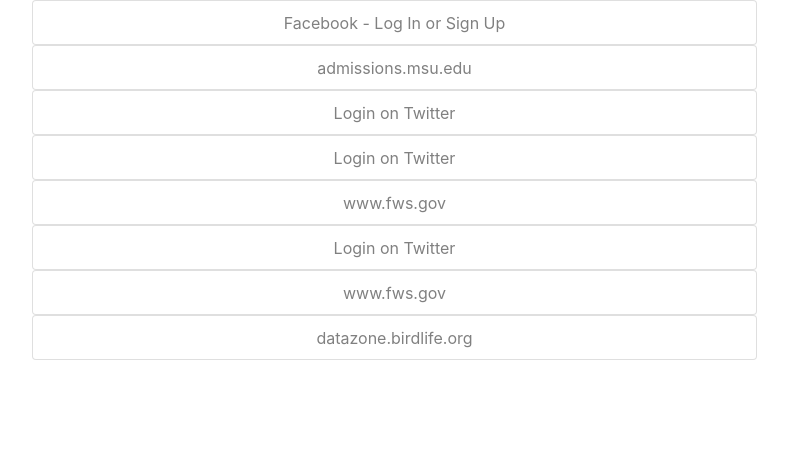
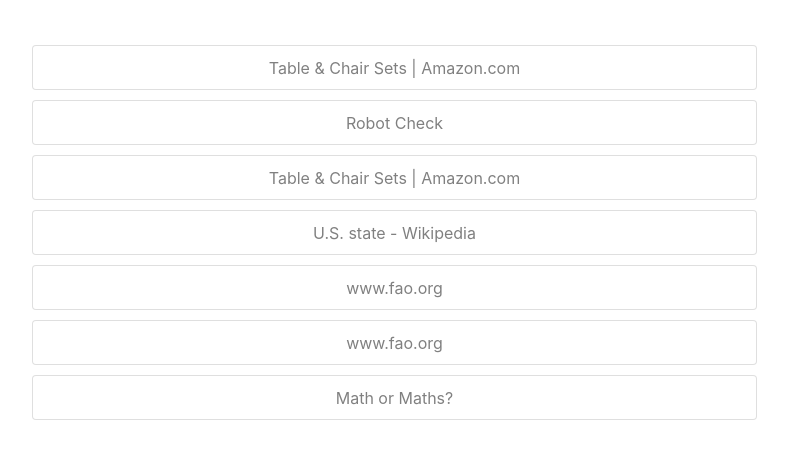
Before and after one commit to himesh257/Search-Engine, a Flask app: page /bucketList in a window 1280 px wide. Shown: the top 459 px of the page, without its empty margins (248-1036 px from the left). Run offline with Flask 2, Linux system fonts and the light colour scheme; some libraries are stand-ins or nearby versions.

Commit message:
minor bug to fix for bl

```diff
--- a/data_titles.txt
+++ b/data_titles.txt
@@ -1,8 +1,7 @@
-Facebook - Log In or Sign Up
-admissions.msu.edu
-Login on Twitter
-Login on Twitter
-www.fws.gov
-Login on Twitter
-www.fws.gov
-datazone.birdlife.org
+Table & Chair Sets | Amazon.com
+Robot Check
+Table & Chair Sets | Amazon.com
+U.S. state - Wikipedia
+www.fao.org
+www.fao.org
+Math or Maths?
--- a/data_url.txt
+++ b/data_url.txt
@@ -1,8 +1,7 @@
-https://www.facebook.com/
-https://admissions.msu.edu/documents/CollegePlanningGuide.pdf
-https://twitter.com/login
-https://twitter.com/login
-https://www.fws.gov/uploadedFiles/Bird_List.pdf
-https://twitter.com/login
-https://www.fws.gov/uploadedFiles/Bird_List.pdf
-http://datazone.birdlife.org/userfiles/file/Species/Taxonomy/BirdLife_Checklist_Version_9.1PDF.pdf
+https://www.amazon.com/Table-and-Chair-Sets/b?ie=UTF8&node=8566630011
+https://www.amazon.com/Dining-Kitchen-Marble-Rectangular-Breakfast/dp/B07H3MTMGD
+https://www.amazon.com/Table-and-Chair-Sets/b?ie=UTF8&node=8566630011
+https://en.wikipedia.org/wiki/U.S._state
+http://www.fao.org/3/i3396e/i3396e.pdf
+http://www.fao.org/3/i3396e/i3396e.pdf
+https://www.dailywritingtips.com/math-or-maths/
--- a/main.py
+++ b/main.py
@@ -27,10 +27,12 @@
 timess = []
 threads = []
 threadsPdf = []
+detailsExtra = []
+details = []
+pTag = []
 
 def data_title():
     with open('data_titles.txt', 'a') as f:
-        print(ind)
         for item in ind:
             f.write("%s\n" % item)
 
@@ -42,46 +44,50 @@
 def res(q):
     query = q
     for j in search(query, tld="com", num=3, stop=2, pause=3):
-        #print(j)
         results.append(j)
+        detailss(results[len(results)-1])
         r = requests.get(j).text
         soup = BeautifulSoup(r, 'html.parser')
         if len(soup.title.string) > 50:
             titles.append(soup.title.string[0:45] + "...")
         else:
             titles.append(soup.title.string)
-    print(results)
     end = time.time()
-
     return results
 
 def resPdf(q):
     query = q + " pdf"
     for j in search(query, tld="com", num=3, stop=2, pause=2):
-        print(j)
         if j[-3:] == "pdf":
             resultsPdf.append(j)
             titlesPdf.append(j.split('/')[2])
-    print(resultsPdf)
-    print(titlesPdf)
     return resultsPdf
+
+def detailss(q):
+    soup = BeautifulSoup(requests.get(q).text, 'lxml')
+    for h in soup.find_all(["h1", "h2", "h3", "h4", "h5"]):
+        x = str(h.text.strip())
+        detailsExtra.append(x)
+    y = ' '.join(detailsExtra)
+    if len(y) > 155:
+        d = y[0:150]+"...."
+        details.append(d)
+        detailsExtra.clear()
+    else:
+        details.append(y)
+        detailsExtra.clear()
 
 @app.route('/')
 def mainPage():
-    print("im at mainpage")
-    a = request.args.get('a')
-    #return render_template("main.html", results = [], url = [], c = 0)
-    return render_template("main.html", results = carss, url = url, c = len(carss))
+    return render_template("main.html", results = [], url = [], c = 0, details = [])
+    #return render_template("main.html", results = carss, url = url, c = len(carss), details=details)
 
 @app.route('/bucketList', methods=['GET','POST'])
 def bucketLists():
-    print('bl page')
     with open('data_url.txt') as f:
         bl = f.read().splitlines()
     with open('data_titles.txt') as f:
         ind = f.read().splitlines()
-    print(bl)
-    print(ind)
     return render_template("bucketList.html", bl = bl, url = ind, c = len(bl))
 
 @app.route('/final')
@@ -92,15 +98,11 @@
     if a in results:
         i = results.index(a)
         ind.append(titles[i])
-        print(ind)
         data_title()
     else:
         i = resultsPdf.index(a)
         ind.append(titlesPdf[i])
-        print(ind)
         data_title()
-    print(bl)
-    print(ind)
     return "ok"
 
 @app.route('/url', methods=['GET','POST'])
@@ -109,29 +111,23 @@
     for i in range(0,1):
         process = Thread(target=res, args=[a])
         process.start()
-        print(process)
         threads.append(process)
-    print('url page')
-    #res(a)
     for process in threads:
         process.join()
-    print("here")
     return "ok"
 
 @app.route('/urls', methods=['GET','POST'])
 def urls():
     for process in threads:
         process.join()
-    return render_template("main.html", results = titles, url = results, c = len(results))
+    return render_template("main.html", results = titles, url = results, details=details, c = len(results))
 
 @app.route('/pdf', methods=['GET','POST'])
 def pdf():
-    print('pdf page')
     a = request.args.get('a')
     for i in range(0,1):
         process = Thread(target=resPdf, args=[a])
         process.start()
-        print(process)
         threadsPdf.append(process)
     for process in threadsPdf:
         process.join()
@@ -141,7 +137,7 @@
 def pdfs():
     for process in threadsPdf:
         process.join()
-    return render_template("main.html", results = titlesPdf, url = resultsPdf, c = len(resultsPdf))
+    return render_template("main.html", results = titlesPdf, url = resultsPdf, details=[], c = len(resultsPdf))
 
 if __name__ == '__main__':
     app.run(debug=True)
--- a/static/css/main.css
+++ b/static/css/main.css
@@ -8,6 +8,10 @@
 html{
     position:relative;
     min-height:100%;
+}
+
+.bookmarks{
+    padding-top: 40px;
 }
 
 .pg{
@@ -38,6 +42,8 @@
     color: #808080;
     width: 900px;
     height: 400px;
+    margin-bottom: 15px;
+    margin-top: 5px;
 }
 
 #pdfs,#urls{
@@ -104,8 +110,8 @@
   width: 530px;
   display: inline-block;
   height: 45px;
-  margin-bottom: 0px;
-  margin-top: 0px;
+  margin-bottom: 5px;
+  margin-top: 5px;
   margin-left: 200px;
 }
 
--- a/templates/bucketList.html
+++ b/templates/bucketList.html
@@ -14,14 +14,24 @@
 </head>
 
 <body>
-    {%for i in range(0, c)%}
+    <div class="bookmarks">
+    {% if url == [] %}
+            <div class="card" id="cards">
+                <div class="card-body" id="bList">
+                    <span>No Bookmarks Found</span>
+                </div>
+            </div>
+    {% else %}
+        {%for i in range(0, c)%}
             <div class="card" id="cards">
                 <div class="card-body" id="bList">
                     <a id="linkss" href={{bl[i]}} target="_blank"><span>{{ url[i] }}</span></a>
                 </div>
             </div>
+        {%endfor%}
+    {% endif %}
+    </div>
 
-    {%endfor%}
     <script src="https://cdnjs.cloudflare.com/ajax/libs/popper.js/1.14.7/umd/popper.min.js" integrity="sha384-UO2eT0CpHqdSJQ6hJty5KVphtPhzWj9WO1clHTMGa3JDZwrnQq4sF86dIHNDz0W1" crossorigin="anonymous"></script>
     <script src="https://stackpath.bootstrapcdn.com/bootstrap/4.3.1/js/bootstrap.min.js" integrity="sha384-JjSmVgyd0p3pXB1rRibZUAYoIIy6OrQ6VrjIEaFf/nJGzIxFDsf4x0xIM+B07jRM" crossorigin="anonymous"></script>
 
```
Also changed, not shown: one.py (added, +19 -0 lines), templates/main.html (+21 -4 lines).
